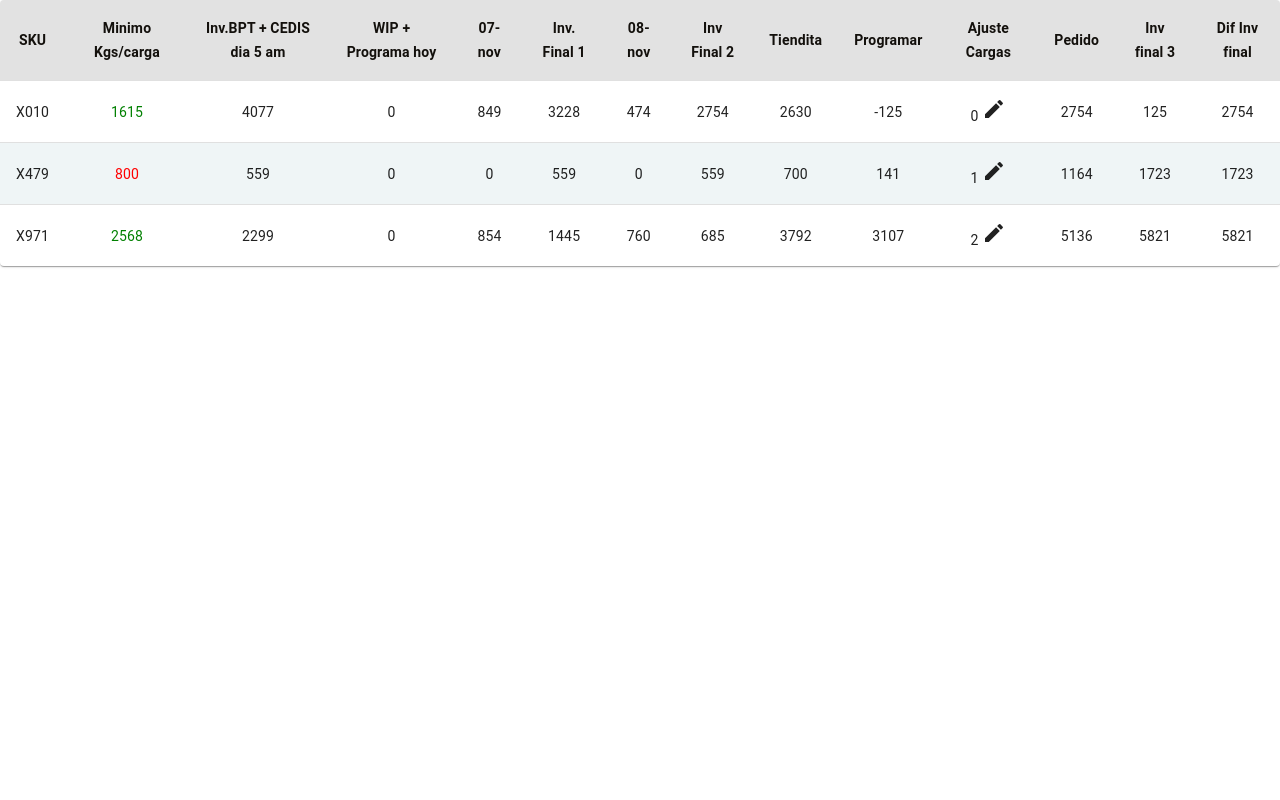
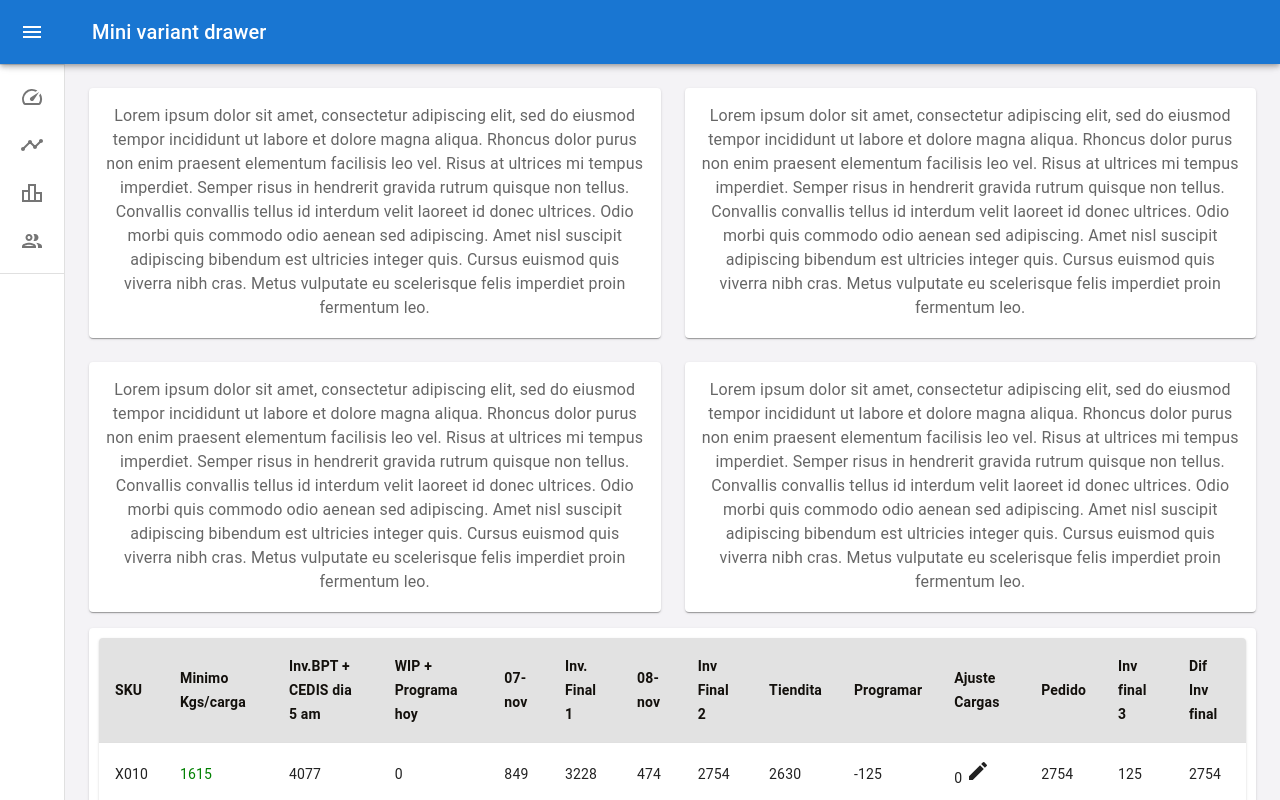
Before and after one commit to ZoiloMendoza/tabla_excel, a React (Create React App) app: page / in a window 1280 px wide. Shown: the top 800 px of the page. Built offline with nearby package versions, Linux system fonts and the light colour scheme.

Commit message:
add DashBoard, FourPapers

```diff
--- a/src/App.js
+++ b/src/App.js
@@ -1,8 +1,9 @@
+import ClippedDrawer from './components/DashBoard';
 import TableComponent from './components/Tabla';
 
 function App() {
   return (
-   <TableComponent/>
+   <ClippedDrawer/>
   );
 }
 
--- /dev/null
+++ b/src/components/DashBoard.js
@@ -0,0 +1,191 @@
+import * as React from 'react';
+import { styled, useTheme } from '@mui/material/styles';
+import Box from '@mui/material/Box';
+import MuiDrawer from '@mui/material/Drawer';
+import MuiAppBar from '@mui/material/AppBar';
+import Toolbar from '@mui/material/Toolbar';
+import List from '@mui/material/List';
+import CssBaseline from '@mui/material/CssBaseline';
+import Typography from '@mui/material/Typography';
+import Divider from '@mui/material/Divider';
+import IconButton from '@mui/material/IconButton';
+import MenuIcon from '@mui/icons-material/Menu';
+import ChevronLeftIcon from '@mui/icons-material/ChevronLeft';
+import ChevronRightIcon from '@mui/icons-material/ChevronRight';
+import ListItem from '@mui/material/ListItem';
+import ListItemButton from '@mui/material/ListItemButton';
+import ListItemIcon from '@mui/material/ListItemIcon';
+import ListItemText from '@mui/material/ListItemText';
+import FourPapers from './FourPapers.js';
+import BasicTable from './Tabla.js';
+import Grid from '@mui/material/Grid';
+import SpeedIcon from '@mui/icons-material/Speed';
+import TimelineIcon from '@mui/icons-material/Timeline';
+import LeaderboardOutlinedIcon from '@mui/icons-material/LeaderboardOutlined';
+import GroupOutlinedIcon from '@mui/icons-material/GroupOutlined';
+
+const drawerWidth = 240;
+
+const openedMixin = (theme) => ({
+  width: drawerWidth,
+  transition: theme.transitions.create('width', {
+    easing: theme.transitions.easing.sharp,
+    duration: theme.transitions.duration.enteringScreen,
+  }),
+  overflowX: 'hidden',
+});
+
+const closedMixin = (theme) => ({
+  transition: theme.transitions.create('width', {
+    easing: theme.transitions.easing.sharp,
+    duration: theme.transitions.duration.leavingScreen,
+  }),
+  overflowX: 'hidden',
+  width: `calc(${theme.spacing(7)} + 1px)`,
+  [theme.breakpoints.up('sm')]: {
+    width: `calc(${theme.spacing(8)} + 1px)`,
+  },
+});
+
+const DrawerHeader = styled('div')(({ theme }) => ({
+  display: 'flex',
+  alignItems: 'center',
+  justifyContent: 'flex-end',
+  padding: theme.spacing(0, 1),
+  // necessary for content to be below app bar
+  ...theme.mixins.toolbar,
+}));
+
+const AppBar = styled(MuiAppBar, {
+  shouldForwardProp: (prop) => prop !== 'open',
+})(({ theme, open }) => ({
+  zIndex: theme.zIndex.drawer + 1,
+  transition: theme.transitions.create(['width', 'margin'], {
+    easing: theme.transitions.easing.sharp,
+    duration: theme.transitions.duration.leavingScreen,
+  }),
+  ...(open && {
+    marginLeft: drawerWidth,
+    width: `calc(100% - ${drawerWidth}px)`,
+    transition: theme.transitions.create(['width', 'margin'], {
+      easing: theme.transitions.easing.sharp,
+      duration: theme.transitions.duration.enteringScreen,
+    }),
+  }),
+}));
+
+const Drawer = styled(MuiDrawer, { shouldForwardProp: (prop) => prop !== 'open' })(
+  ({ theme, open }) => ({
+    width: drawerWidth,
+    flexShrink: 0,
+    whiteSpace: 'nowrap',
+    boxSizing: 'border-box',
+    ...(open && {
+      ...openedMixin(theme),
+      '& .MuiDrawer-paper': openedMixin(theme),
+    }),
+    ...(!open && {
+      ...closedMixin(theme),
+      '& .MuiDrawer-paper': closedMixin(theme),
+    }),
+  }),
+);
+
+export default function MiniDrawer() {
+  const theme = useTheme();
+  const [open, setOpen] = React.useState(false);
+
+  const handleDrawerOpen = () => {
+    setOpen(true);
+  };
+
+  const handleDrawerClose = () => {
+    setOpen(false);
+  };
+
+  return (
+    <Box sx={{ display: "flex", background: "#f4f3f6" }}>
+      <CssBaseline />
+      <AppBar position="fixed" open={open}>
+        <Toolbar>
+          <IconButton
+            color="inherit"
+            aria-label="open drawer"
+            onClick={handleDrawerOpen}
+            edge="start"
+            sx={{
+              marginRight: 5,
+              ...(open && { display: "none" }),
+            }}
+          >
+            <MenuIcon />
+          </IconButton>
+          <Typography variant="h6" noWrap component="div">
+            Mini variant drawer
+          </Typography>
+        </Toolbar>
+      </AppBar>
+      <Drawer variant="permanent" open={open}>
+        <DrawerHeader>
+          <IconButton onClick={handleDrawerClose}>
+            {theme.direction === "rtl" ? (
+              <ChevronRightIcon />
+            ) : (
+              <ChevronLeftIcon />
+            )}
+          </IconButton>
+        </DrawerHeader>
+        <Divider />
+        <List>
+          {[
+            "Dashboard",
+            "Opportunity Forecast",
+            "Sales Activity",
+            "Employee Sales",
+          ].map((text, index) => (
+            <ListItem key={text} disablePadding sx={{ display: "block" }}>
+              <ListItemButton
+                sx={{
+                  minHeight: 48,
+                  justifyContent: open ? "initial" : "center",
+                  px: 2.5,
+                }}
+              >
+                <ListItemIcon
+                  sx={{
+                    minWidth: 0,
+                    mr: open ? 3 : "auto",
+                    justifyContent: "center",
+                  }}
+                >
+                  {index === 0 ? (
+                    <SpeedIcon />
+                  ) : index === 1 ? (
+                    <TimelineIcon />
+                  ) : index === 2 ? (
+                    <LeaderboardOutlinedIcon />
+                  ) : index === 3 ? (
+                    <GroupOutlinedIcon />
+                  ) : null}
+                </ListItemIcon>
+                <ListItemText primary={text} sx={{ opacity: open ? 1 : 0 }} />
+              </ListItemButton>
+            </ListItem>
+          ))}
+        </List>
+        <Divider />
+      </Drawer>
+      <Box component="main" sx={{ flexGrow: 1, p: 3 }}>
+        <DrawerHeader />
+        <Grid container spacing={2} columns={12}>
+          <Grid item xs={12}>
+            <FourPapers />
+          </Grid>
+          <Grid item xs={12}>
+            <BasicTable />
+          </Grid>
+        </Grid>
+      </Box>
+    </Box>
+  );
+}
--- /dev/null
+++ b/src/components/FourPapers.js
@@ -0,0 +1,75 @@
+import * as React from 'react';
+import { styled } from '@mui/material/styles';
+import Grid from '@mui/material/Grid';
+import Paper from '@mui/material/Paper';
+import Box from '@mui/material/Box';
+import Typography from '@mui/material/Typography';
+const Item = styled(Paper)(({ theme }) => ({
+  backgroundColor: theme.palette.mode === 'dark' ? '#1A2027' : '#fff',
+  ...theme.typography.body2,
+  padding: theme.spacing(2),
+  textAlign: 'center',
+  height:'250px',
+  color: theme.palette.text.secondary,
+}));
+
+export default function FourPapers() {
+  return (
+    <Box sx={{ width: '100%', }}>
+      <Grid container rowSpacing={3} columnSpacing={{ xs: 1, sm: 2, md: 3 }}>
+        <Grid item xs={6} wrap="nowrap">
+          <Item><Typography paragraph>
+          Lorem ipsum dolor sit amet, consectetur adipiscing elit, sed do eiusmod
+          tempor incididunt ut labore et dolore magna aliqua. Rhoncus dolor purus non
+          enim praesent elementum facilisis leo vel. Risus at ultrices mi tempus
+          imperdiet. Semper risus in hendrerit gravida rutrum quisque non tellus.
+          Convallis convallis tellus id interdum velit laoreet id donec ultrices.
+          Odio morbi quis commodo odio aenean sed adipiscing. Amet nisl suscipit
+          adipiscing bibendum est ultricies integer quis. Cursus euismod quis viverra
+          nibh cras. Metus vulputate eu scelerisque felis imperdiet proin fermentum
+          leo.
+        </Typography></Item>
+        </Grid>
+        <Grid item xs={6}>
+          <Item><Typography paragraph>
+          Lorem ipsum dolor sit amet, consectetur adipiscing elit, sed do eiusmod
+          tempor incididunt ut labore et dolore magna aliqua. Rhoncus dolor purus non
+          enim praesent elementum facilisis leo vel. Risus at ultrices mi tempus
+          imperdiet. Semper risus in hendrerit gravida rutrum quisque non tellus.
+          Convallis convallis tellus id interdum velit laoreet id donec ultrices.
+          Odio morbi quis commodo odio aenean sed adipiscing. Amet nisl suscipit
+          adipiscing bibendum est ultricies integer quis. Cursus euismod quis viverra
+          nibh cras. Metus vulputate eu scelerisque felis imperdiet proin fermentum
+          leo.
+        </Typography></Item>
+        </Grid>
+        <Grid item xs={6}>
+          <Item><Typography paragraph>
+          Lorem ipsum dolor sit amet, consectetur adipiscing elit, sed do eiusmod
+          tempor incididunt ut labore et dolore magna aliqua. Rhoncus dolor purus non
+          enim praesent elementum facilisis leo vel. Risus at ultrices mi tempus
+          imperdiet. Semper risus in hendrerit gravida rutrum quisque non tellus.
+          Convallis convallis tellus id interdum velit laoreet id donec ultrices.
+          Odio morbi quis commodo odio aenean sed adipiscing. Amet nisl suscipit
+          adipiscing bibendum est ultricies integer quis. Cursus euismod quis viverra
+          nibh cras. Metus vulputate eu scelerisque felis imperdiet proin fermentum
+          leo.
+        </Typography></Item>
+        </Grid>
+        <Grid item xs={6}>
+          <Item><Typography paragraph>
+          Lorem ipsum dolor sit amet, consectetur adipiscing elit, sed do eiusmod
+          tempor incididunt ut labore et dolore magna aliqua. Rhoncus dolor purus non
+          enim praesent elementum facilisis leo vel. Risus at ultrices mi tempus
+          imperdiet. Semper risus in hendrerit gravida rutrum quisque non tellus.
+          Convallis convallis tellus id interdum velit laoreet id donec ultrices.
+          Odio morbi quis commodo odio aenean sed adipiscing. Amet nisl suscipit
+          adipiscing bibendum est ultricies integer quis. Cursus euismod quis viverra
+          nibh cras. Metus vulputate eu scelerisque felis imperdiet proin fermentum
+          leo.
+        </Typography></Item>
+        </Grid>
+      </Grid>
+    </Box>
+  );
+}
--- a/src/components/Tabla.js
+++ b/src/components/Tabla.js
@@ -43,7 +43,7 @@ const StyledTableCell = styled(TableCell)(({ theme }) => ({
     [`&.${tableCellClasses.body}`]: {
       fontSize: 14,
     },
-  }));
+}));
 
 const StyledTableRow = styled(TableRow)(({ theme }) => ({
     '&:nth-of-type(even)': { //Se cambio de odd a even
@@ -54,7 +54,7 @@ const StyledTableRow = styled(TableRow)(({ theme }) => ({
     '&:last-child td, &:last-child th': {
       border: 0,
     },
-  }));
+}));
 
 
 function Cell({ column, value, isEditing, handleChange, handleEdit, handleSave }) {
@@ -66,7 +66,7 @@ function Cell({ column, value, isEditing, handleChange, handleEdit, handleSave }
     }
 
     return (
-      <StyledTableCell align="center" style={{ color: textColor }}>
+      <StyledTableCell align="left" style={{ color: textColor }}>
         {column === 'Ajuste Cargas' ? (
           isEditing ? (
             <div>
@@ -107,14 +107,16 @@ export default function BasicTable() {
 
       setData(updatedData);
     };
-   console.log(data)
+
+   console.log(editingCell, 'editingCell')
     return (
+      <Paper sx={{padding:'10px'}}>
       <TableContainer component={Paper}>
         <Table sx={{ minWidth: 650 }} aria-label="simple table">
           <TableHead>
             <TableRow>
               {columns.map((column) => (
-                <StyledTableCell align="center" key={column}>{column}</StyledTableCell>
+                <StyledTableCell align="left" key={column}>{column}</StyledTableCell>
               ))}
             </TableRow>
           </TableHead>
@@ -137,5 +139,6 @@ export default function BasicTable() {
           </TableBody>
         </Table>
       </TableContainer>
+      </Paper>
     );
 }
```
